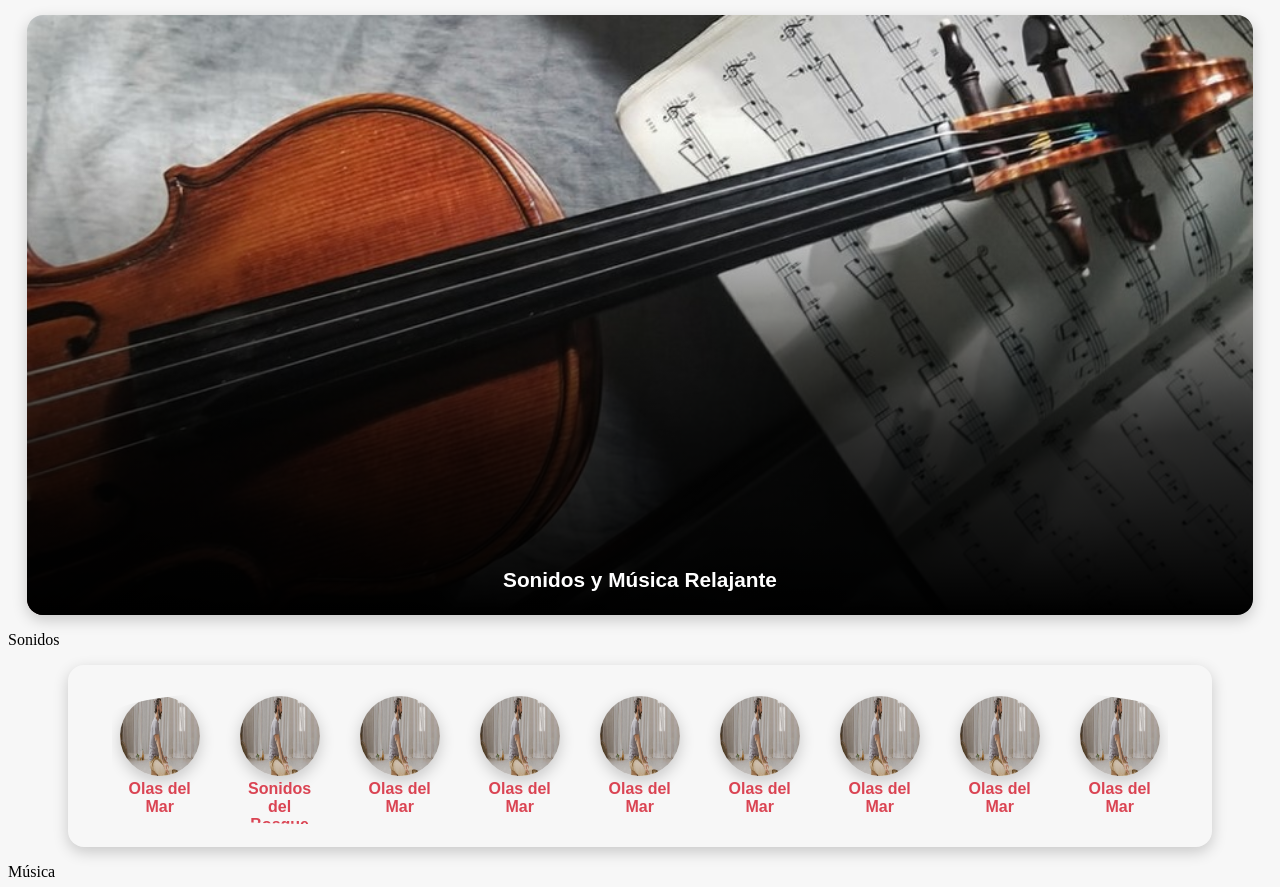
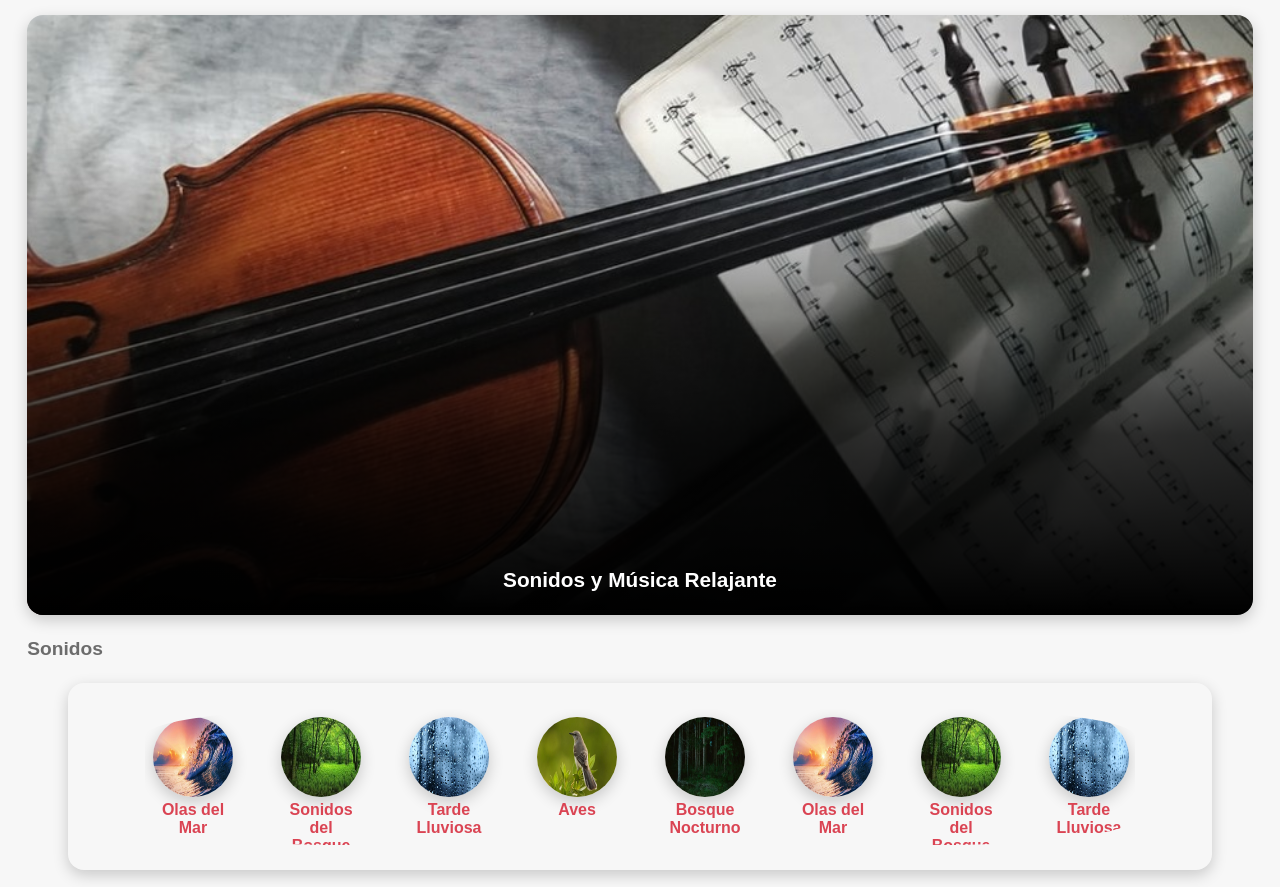
Before and after one commit to DavidMerino25/HerramientasAPP, a plain HTML site: page sonidos_musica_relajante.html in a window 1280 px wide. Shown: the top 887 px of the page. Drawn offline with nearby package versions, Linux system fonts and the light colour scheme.

Commit message:
Sonidos finalizado

```diff
--- a/sonidos_musica_relajante.html
+++ b/sonidos_musica_relajante.html
@@ -23,11 +23,11 @@
         <p>Sonidos</p>
     </div>
     <main class="contenedor--sonidos sombra bordes">
-        <div class=" contenedor--overflow-x ">
+        <div class=" contenedor--overflow-x">
             <div class="opcion__sonidos">
                 <a href="opcion__enlace.com" class="opcion__enlace">
                     <div class="opcion__sonidos--img">
-                        <img class="sombra" src="img/escaner-corporal.jpeg" alt="">
+                        <img class="sombra" src="img/sonidos/olas.jpg" alt="">
                     </div>
                     <p class="meditacion--titulo">Olas del Mar</p>
                 </a>
@@ -35,7 +35,7 @@
             <div class="opcion__sonidos">
                 <a href="opcion__enlace.com" class="opcion__enlace">
                     <div class="opcion__sonidos--img">
-                        <img class="sombra" src="img/escaner-corporal.jpeg" alt="">
+                        <img class="sombra" src="img/sonidos/bosque.jpg" alt="">
                     </div>
                     <p class="meditacion--titulo">Sonidos del Bosque</p>
                 </a>
@@ -43,7 +43,31 @@
             <div class="opcion__sonidos">
                 <a href="opcion__enlace.com" class="opcion__enlace">
                     <div class="opcion__sonidos--img">
-                        <img class="sombra" src="img/escaner-corporal.jpeg" alt="">
+                        <img class="sombra" src="img/sonidos/tardelluviosa.jpg" alt="">
+                    </div>
+                    <p class="meditacion--titulo">Tarde Lluviosa</p>
+                </a>
+            </div>
+            <div class="opcion__sonidos">
+                <a href="opcion__enlace.com" class="opcion__enlace">
+                    <div class="opcion__sonidos--img">
+                        <img class="sombra" src="img/sonidos/aves.jpg" alt="">
+                    </div>
+                    <p class="meditacion--titulo">Aves</p>
+                </a>
+            </div>
+            <div class="opcion__sonidos">
+                <a href="opcion__enlace.com" class="opcion__enlace">
+                    <div class="opcion__sonidos--img">
+                        <img class="sombra" src="img/sonidos/noche-bosque.png" alt="">
+                    </div>
+                    <p class="meditacion--titulo">Bosque Nocturno</p>
+                </a>
+            </div>
+            <div class="opcion__sonidos">
+                <a href="opcion__enlace.com" class="opcion__enlace">
+                    <div class="opcion__sonidos--img">
+                        <img class="sombra" src="img/sonidos/olas.jpg" alt="">
                     </div>
                     <p class="meditacion--titulo">Olas del Mar</p>
                 </a>
@@ -51,61 +75,33 @@
             <div class="opcion__sonidos">
                 <a href="opcion__enlace.com" class="opcion__enlace">
                     <div class="opcion__sonidos--img">
-                        <img class="sombra" src="img/escaner-corporal.jpeg" alt="">
+                        <img class="sombra" src="img/sonidos/bosque.jpg" alt="">
                     </div>
-                    <p class="meditacion--titulo">Olas del Mar</p>
+                    <p class="meditacion--titulo">Sonidos del Bosque</p>
                 </a>
             </div>
             <div class="opcion__sonidos">
                 <a href="opcion__enlace.com" class="opcion__enlace">
                     <div class="opcion__sonidos--img">
-                        <img class="sombra" src="img/escaner-corporal.jpeg" alt="">
+                        <img class="sombra" src="img/sonidos/tardelluviosa.jpg" alt="">
                     </div>
-                    <p class="meditacion--titulo">Olas del Mar</p>
+                    <p class="meditacion--titulo">Tarde Lluviosa</p>
                 </a>
             </div>
             <div class="opcion__sonidos">
                 <a href="opcion__enlace.com" class="opcion__enlace">
                     <div class="opcion__sonidos--img">
-                        <img class="sombra" src="img/escaner-corporal.jpeg" alt="">
+                        <img class="sombra" src="img/sonidos/aves.jpg" alt="">
                     </div>
-                    <p class="meditacion--titulo">Olas del Mar</p>
+                    <p class="meditacion--titulo">Aves</p>
                 </a>
             </div>
-
             <div class="opcion__sonidos">
                 <a href="opcion__enlace.com" class="opcion__enlace">
                     <div class="opcion__sonidos--img">
-                        <img class="sombra" src="img/escaner-corporal.jpeg" alt="">
+                        <img class="sombra" src="img/sonidos/noche-bosque.png" alt="">
                     </div>
-                    <p class="meditacion--titulo">Olas del Mar</p>
-                </a>
-            </div>
-
-            <div class="opcion__sonidos">
-                <a href="opcion__enlace.com" class="opcion__enlace">
-                    <div class="opcion__sonidos--img">
-                        <img class="sombra" src="img/escaner-corporal.jpeg" alt="">
-                    </div>
-                    <p class="meditacion--titulo">Olas del Mar</p>
-                </a>
-            </div>
-
-            <div class="opcion__sonidos">
-                <a href="opcion__enlace.com" class="opcion__enlace">
-                    <div class="opcion__sonidos--img">
-                        <img class="sombra" src="img/escaner-corporal.jpeg" alt="">
-                    </div>
-                    <p class="meditacion--titulo">Olas del Mar</p>
-                </a>
-            </div>
-
-            <div class="opcion__sonidos">
-                <a href="opcion__enlace.com" class="opcion__enlace">
-                    <div class="opcion__sonidos--img">
-                        <img class="sombra" src="img/escaner-corporal.jpeg" alt="">
-                    </div>
-                    <p class="meditacion--titulo">Olas del Mar</p>
+                    <p class="meditacion--titulo">Bosque Nocturno</p>
                 </a>
             </div>
 
--- a/styles/styles.css
+++ b/styles/styles.css
@@ -3,6 +3,7 @@
     --fondo-principal:#f7f7f7;
     --blanco:#fff;
     --primario: #DA4453;
+    --gris: #6C6C6C;
 
 }
 body{
@@ -94,10 +95,10 @@ body{
     overflow-y: scroll;
 }
 .contenedor--overflow-x{
-    width: 95%;
+    width: 89%;
     margin: auto;
     display: flex;
-    gap: 1.5rem;
+    gap: 2rem;
     overflow-x: scroll;
     border-radius: 20%;
 }
@@ -106,7 +107,7 @@ body{
     max-width: 88%;
     padding: 1rem;
     display: flex;
-    height: 150px;
+    height: 155px;
 
 }
 .contenedor--musica {
@@ -311,4 +312,13 @@ body{
 }
 .musica--tiempo{
     font-weight: 700;
+    color: var(--gris);
 }
+.subtitulo--sonidos{
+    font-size: 1.2rem;
+    line-height: 30px;
+    font-weight: 700;
+    font-family: "Source Sans Pro", sans-serif !important;
+    margin-left: 1.2rem;
+    color: var(--gris);
+}
```
Also changed, not shown: img/sonidos/aves.jpg (added), img/sonidos/bosque.jpg (added), img/sonidos/noche-bosque.png (added), img/sonidos/olas.jpg (added), img/sonidos/tardelluviosa.jpg (added).
